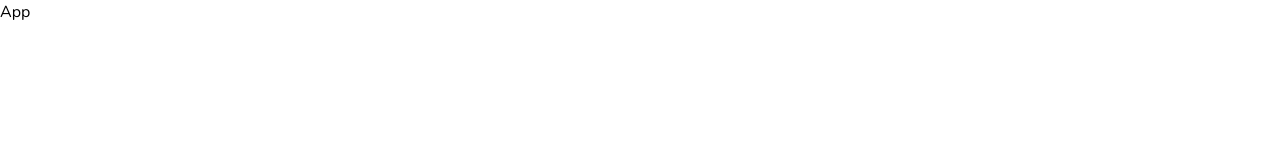
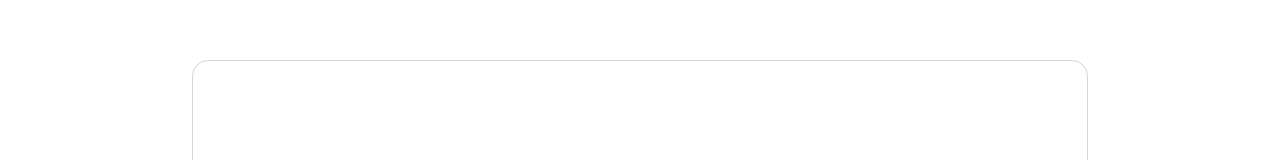
Before and after one commit to sadournyg/appleProducts, a React (Vite) app in the folder apple-products-store/: page / in a window 1280 px wide. Shown: the top 160 px of the page. Built offline with nearby package versions, Linux system fonts and the light colour scheme.

Commit message:
Frame creation: added a resizable centered container

```diff
--- a/apple-products-store/src/App.jsx
+++ b/apple-products-store/src/App.jsx
@@ -1,7 +1,11 @@
 import React from "react";
 
 const App = () => {
-  return <div>App</div>;
+  return (
+    <div className="w-full h-screen grid place-items-center">
+      <div className="w-[70vw] h-[85vh] min-w-[70vw] min-h-[85vh] max-w-[90vw] max-h-[90vh] border border-gray-300 rounded-2xl resize overflow-auto"></div>
+    </div>
+  );
 };
 
 export default App;
```
